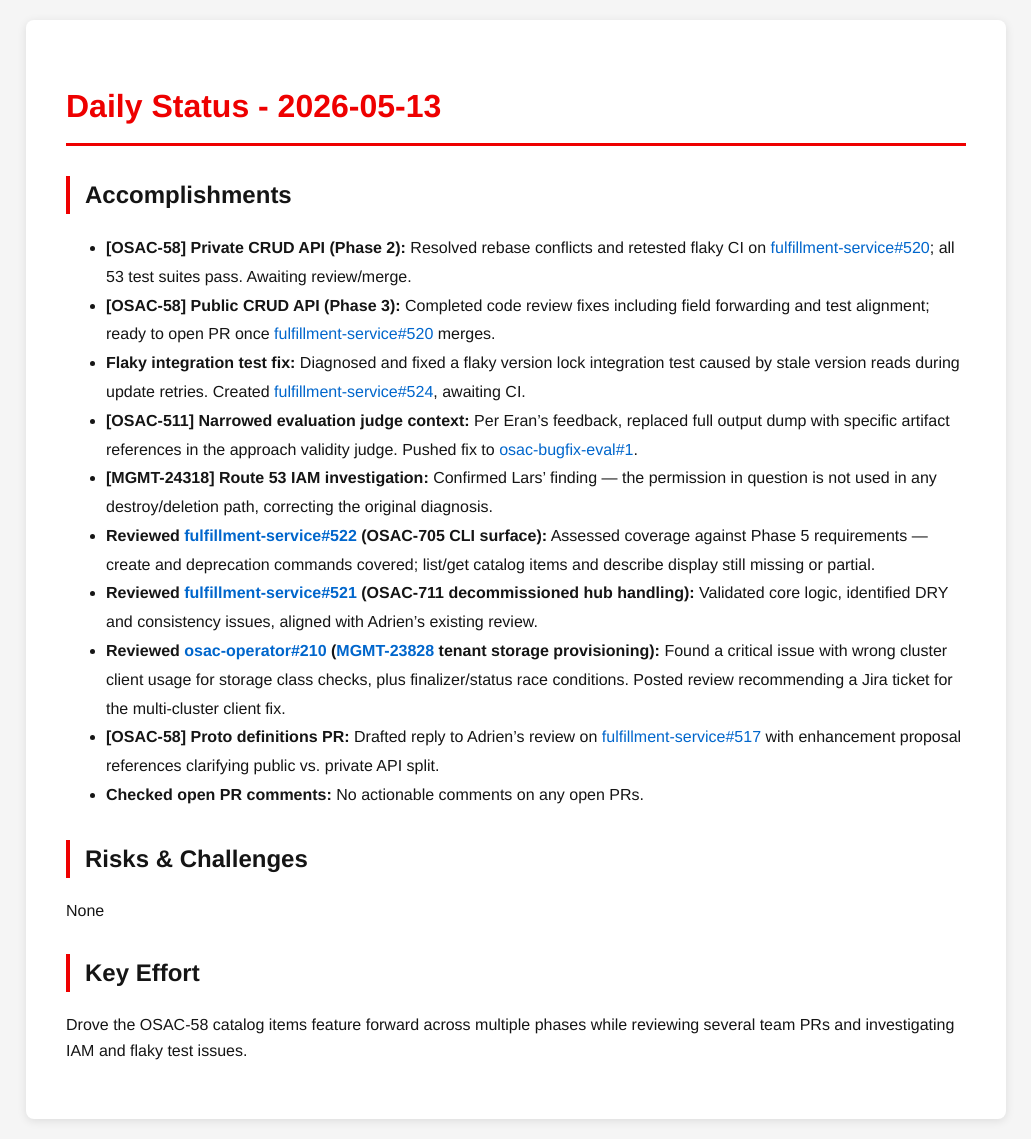
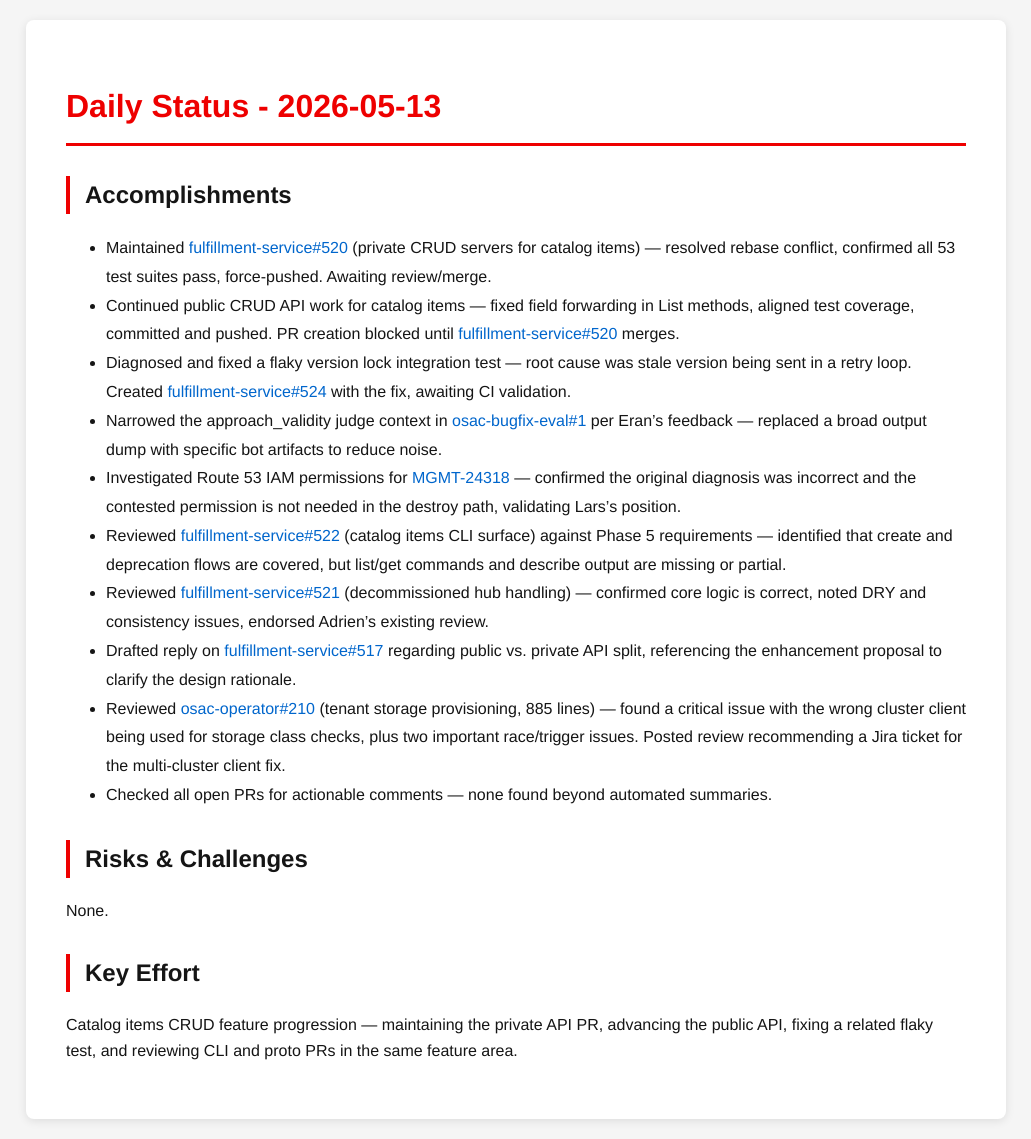
Before and after one commit to tzvatot/daily-status, a Jekyll site: the page built from 2026-05-13.md, in a window 1280 px wide. Shown: the whole page, without its empty margins (124-1155 px from the left). Built offline with Jekyll 4.4.1, drawn with Linux system fonts in a browser that asks for light colours.

Commit message:
Daily status update - 2026-05-13

```diff
--- a/2026-05-13.md
+++ b/2026-05-13.md
@@ -7,19 +7,19 @@ date: 2026-05-13
 # Daily Status - 2026-05-13
 
 ## Accomplishments
-- **[OSAC-58] Private CRUD API (Phase 2):** Resolved rebase conflicts and retested flaky CI on [fulfillment-service#520](https://github.com/osac-project/fulfillment-service/pull/520); all 53 test suites pass. Awaiting review/merge.
-- **[OSAC-58] Public CRUD API (Phase 3):** Completed code review fixes including field forwarding and test alignment; ready to open PR once [fulfillment-service#520](https://github.com/osac-project/fulfillment-service/pull/520) merges.
-- **Flaky integration test fix:** Diagnosed and fixed a flaky version lock integration test caused by stale version reads during update retries. Created [fulfillment-service#524](https://github.com/osac-project/fulfillment-service/pull/524), awaiting CI.
-- **[OSAC-511] Narrowed evaluation judge context:** Per Eran's feedback, replaced full output dump with specific artifact references in the approach validity judge. Pushed fix to [osac-bugfix-eval#1](https://github.com/eranco74/osac-bugfix-eval/pull/1).
-- **[MGMT-24318] Route 53 IAM investigation:** Confirmed Lars' finding — the permission in question is not used in any destroy/deletion path, correcting the original diagnosis.
-- **Reviewed [fulfillment-service#522](https://github.com/osac-project/fulfillment-service/pull/522) (OSAC-705 CLI surface):** Assessed coverage against Phase 5 requirements — create and deprecation commands covered; list/get catalog items and describe display still missing or partial.
-- **Reviewed [fulfillment-service#521](https://github.com/osac-project/fulfillment-service/pull/521) (OSAC-711 decommissioned hub handling):** Validated core logic, identified DRY and consistency issues, aligned with Adrien's existing review.
-- **Reviewed [osac-operator#210](https://github.com/osac-project/osac-operator/pull/210) ([MGMT-23828](https://issues.redhat.com/browse/MGMT-23828) tenant storage provisioning):** Found a critical issue with wrong cluster client usage for storage class checks, plus finalizer/status race conditions. Posted review recommending a Jira ticket for the multi-cluster client fix.
-- **[OSAC-58] Proto definitions PR:** Drafted reply to Adrien's review on [fulfillment-service#517](https://github.com/osac-project/fulfillment-service/pull/517) with enhancement proposal references clarifying public vs. private API split.
-- **Checked open PR comments:** No actionable comments on any open PRs.
+- Maintained [fulfillment-service#520](https://github.com/osac-project/fulfillment-service/pull/520) (private CRUD servers for catalog items) — resolved rebase conflict, confirmed all 53 test suites pass, force-pushed. Awaiting review/merge.
+- Continued public CRUD API work for catalog items — fixed field forwarding in List methods, aligned test coverage, committed and pushed. PR creation blocked until [fulfillment-service#520](https://github.com/osac-project/fulfillment-service/pull/520) merges.
+- Diagnosed and fixed a flaky version lock integration test — root cause was stale version being sent in a retry loop. Created [fulfillment-service#524](https://github.com/osac-project/fulfillment-service/pull/524) with the fix, awaiting CI validation.
+- Narrowed the approach_validity judge context in [osac-bugfix-eval#1](https://github.com/eranco74/osac-bugfix-eval/pull/1) per Eran's feedback — replaced a broad output dump with specific bot artifacts to reduce noise.
+- Investigated Route 53 IAM permissions for [MGMT-24318](https://issues.redhat.com/browse/MGMT-24318) — confirmed the original diagnosis was incorrect and the contested permission is not needed in the destroy path, validating Lars's position.
+- Reviewed [fulfillment-service#522](https://github.com/osac-project/fulfillment-service/pull/522) (catalog items CLI surface) against Phase 5 requirements — identified that create and deprecation flows are covered, but list/get commands and describe output are missing or partial.
+- Reviewed [fulfillment-service#521](https://github.com/osac-project/fulfillment-service/pull/521) (decommissioned hub handling) — confirmed core logic is correct, noted DRY and consistency issues, endorsed Adrien's existing review.
+- Drafted reply on [fulfillment-service#517](https://github.com/osac-project/fulfillment-service/pull/517) regarding public vs. private API split, referencing the enhancement proposal to clarify the design rationale.
+- Reviewed [osac-operator#210](https://github.com/osac-project/osac-operator/pull/210) (tenant storage provisioning, 885 lines) — found a critical issue with the wrong cluster client being used for storage class checks, plus two important race/trigger issues. Posted review recommending a Jira ticket for the multi-cluster client fix.
+- Checked all open PRs for actionable comments — none found beyond automated summaries.
 
 ## Risks & Challenges
-None
+None.
 
 ## Key Effort
-Drove the OSAC-58 catalog items feature forward across multiple phases while reviewing several team PRs and investigating IAM and flaky test issues.
+Catalog items CRUD feature progression — maintaining the private API PR, advancing the public API, fixing a related flaky test, and reviewing CLI and proto PRs in the same feature area.
```
